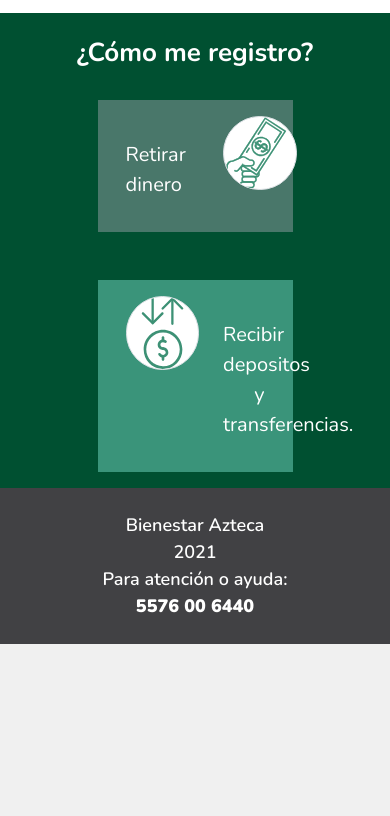
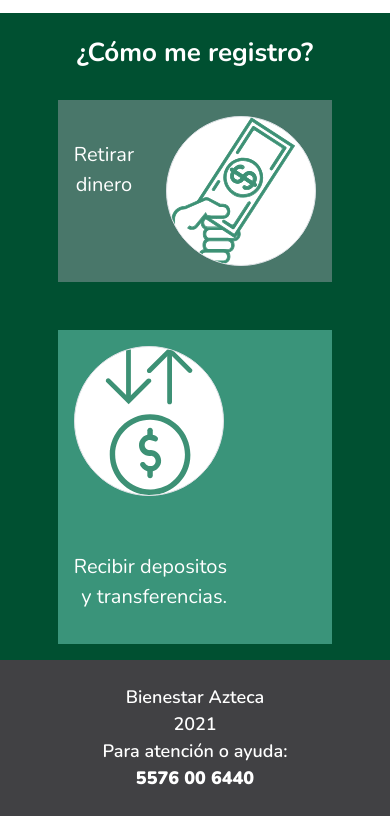
Before and after one commit to Rezuan-Ahmed-git/fiverr-1-bootstrap-sass, a plain HTML site: page index.html in a window 390 px wide. Shown: the part 2191-3007 px from the top of the page. Before the commit the page ends 2835 px from the top, so only its background shows below. Drawn offline with nearby package versions, Linux system fonts and the light colour scheme.

Commit message:
Responsive check

```diff
--- a/index.html
+++ b/index.html
@@ -161,25 +161,28 @@
     <section class="sectionthree m-0 p-0">
         <div class="greenBox mx-auto text-center pb-3">
             <h3 class="text-white py-4">¿Cómo me registro?</h3>
-            <div class="smallBoxOne row mx-auto w-50 clearfix">
-                <div class="col-6 text-start">
+            <div class="container-sm">
+                <div class="smallBoxOne w-75 d-flex flex-wrap justify-content-between mx-auto">
+                    <div>
                         <p class="p-3 mt-4 fs-5"> Retirar <br> dinero</p>
 
                     </div>
-                <div class="col-6 text-end">
+                    <div>
                         <img src="assets/img/recargar (1).svg" class="img-fluid bg-white border rounded-circle m-3" alt="">
                     </div>
                 </div>
+            </div>
 
-            <div class="smallBoxTwo row mx-auto w-50 mt-5">
-                <div class="col-6 text-start">
+            <div class="container-sm">
+                <div class="smallBoxTwo w-75 d-flex flex-wrap justify-content-between mx-auto mx-auto mt-5">
+                    <div class="text-start">
                         <img src="assets/img/recibir-enviar.svg" class="img-fluid bg-white border rounded-circle m-3" alt="">
 
                     </div>
-                <div class="col-6 text-end">
+                    <div class="text-end">
                         <p class="p-3 mt-4 fs-5"> Recibir depositos  <br> y transferencias. </p>
                     </div>
-
+                </div>
             </div>
         </div>
     </section>
```
Lines whose indentation alone changed are shown as unchanged.
